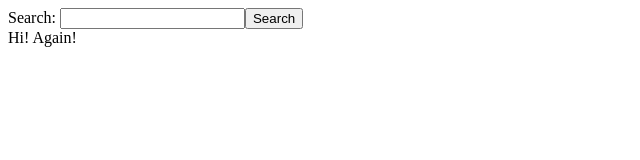
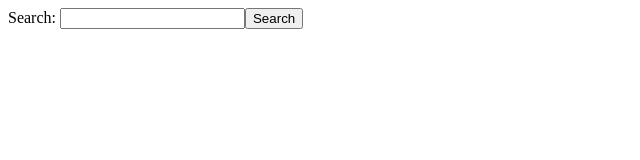
Before and after one commit to sformichella/lab-33-artists, a React app: page / in a window 1280 px wide. Shown: the top 160 px of the page, without its empty margins (0-640 px from the left). Built offline with nearby package versions, Linux system fonts and the light colour scheme.

Commit message:
ArtistList

```diff
--- a/src/components/ArtistList/ArtistList.jsx
+++ b/src/components/ArtistList/ArtistList.jsx
@@ -1,9 +1,29 @@
 import React from 'react';
+import PropTypes from 'prop-types'
+import { Link } from 'react-router-dom';
+import ArtistListItem from '../ArtistListItem/ArtistListItem';
 
-export default function ArtistList() {
+export default function ArtistList({ artists }) {
+
+  const artistsList = artists.map(artist => {
+    const { id, name } = artist;
+
+    return (
+      <li key={id}>
+        <Link to={`/artist/${id}`}>
+          <ArtistListItem name={name}/>
+        </Link>
+      </li>
+    );
+  });
+
   return (
-    <div>
-      Hi! Again!
-    </div>
+    <ul>
+      { artistsList }
+    </ul>
   );
 }
+
+ArtistList.propTypes = {
+  artists: PropTypes.array.isRequired
+};
```
